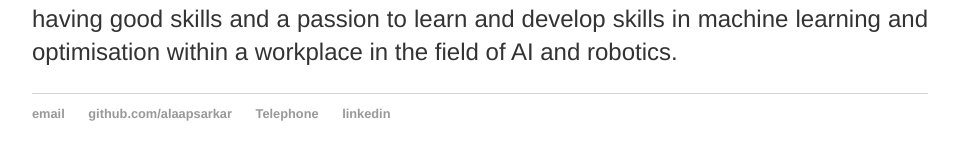
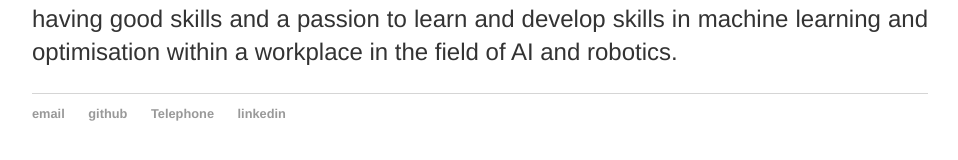
Before and after one commit to AlaapSarkar/AlaapSarkar.github.io, a Jekyll site: the page built from index.html, in a window 1280 px wide. Shown: the part 263-423 px from the top of the page, without its empty margins (160-1118 px from the left). Built offline with Jekyll 4.4.1, drawn with Linux system fonts in a browser that asks for light colours.

Commit message:
Update default.html

```diff
--- a/_layouts/default.html
+++ b/_layouts/default.html
@@ -22,7 +22,7 @@
 			<footer>
 	    		<ul>
 	        		<li><a href="mailto:alaap.sarkar@gmail.com">email</a></li>
-	        		<li><a href="https://github.com/alaapsarkar">github.com/alaapsarkar</a></li>
+	        		<li><a href="https://github.com/alaapsarkar">github</a></li>
 				<li><a href="tel:+919908205924">Telephone</a></li>
 				<li><a href="https://www.linkedin.com/in/alaapsarkar/">linkedin</a></li>
 			</ul>
```
